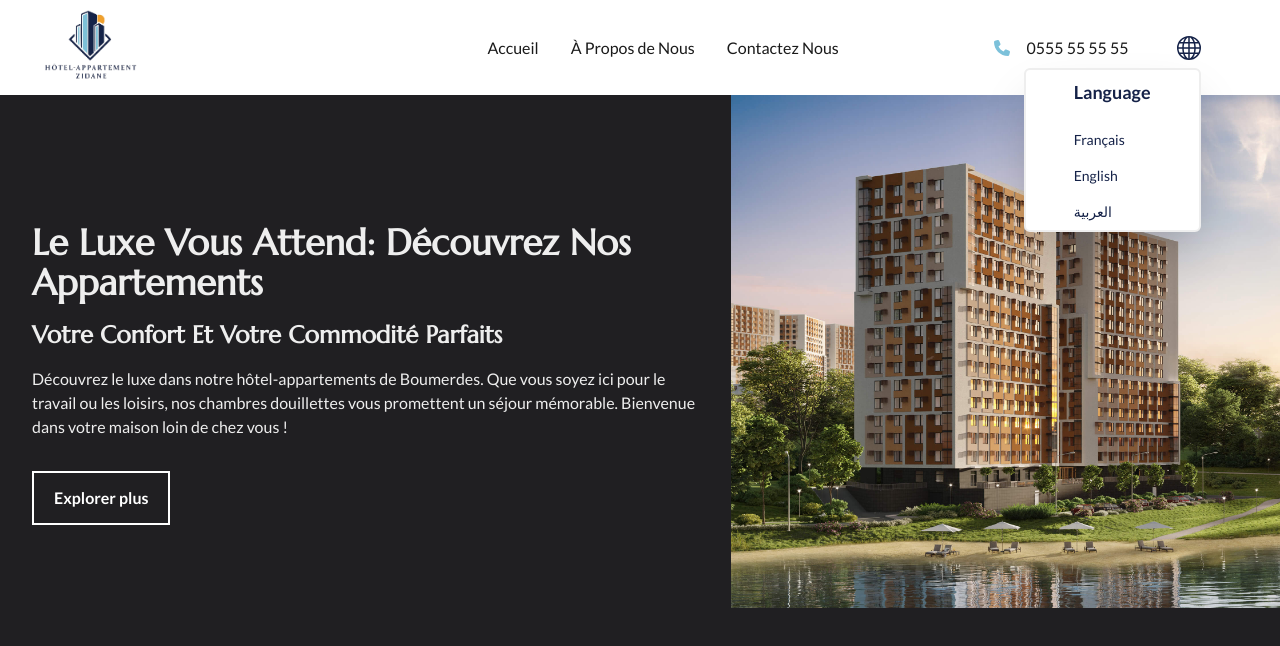
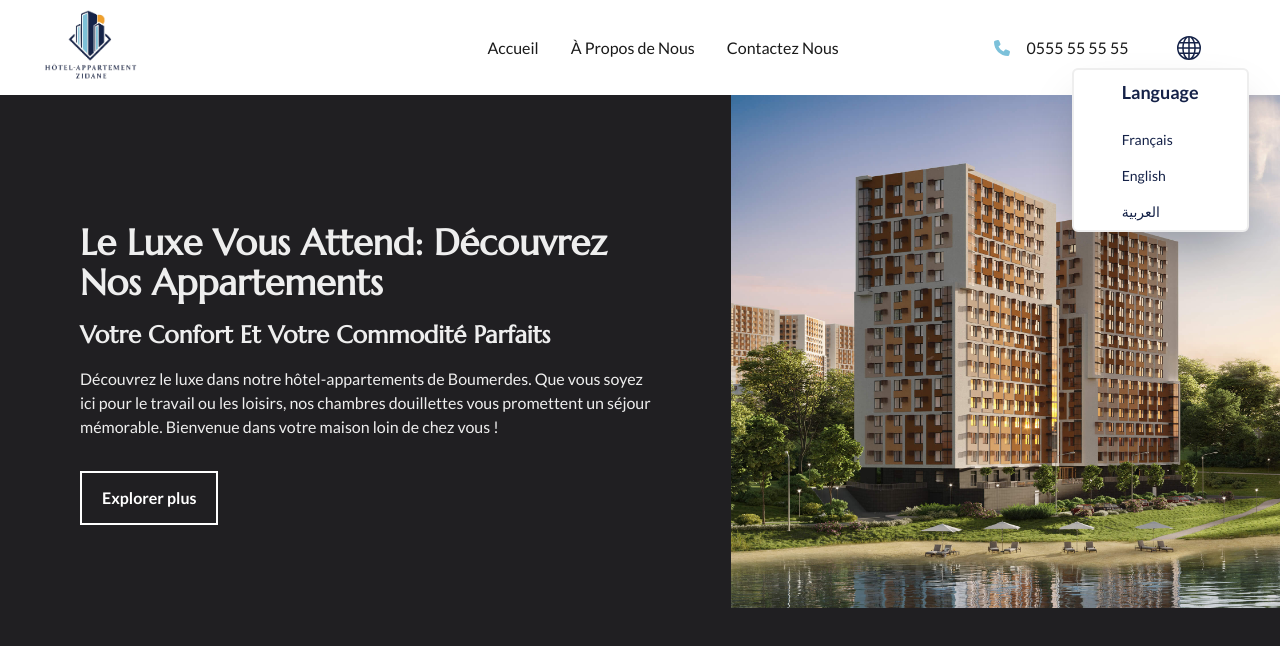
Before and after one commit to KamelMesbahi13/hotel, a React (Vite) app: page / in a window 1280 px wide. Both pictures are taken after a click on the button 1188 px from the left and 47 px from the top of the page. Shown: the top 646 px of the page. Built offline with nearby package versions, Linux system fonts and the light colour scheme.

Commit message:
adding intoduction component commit

```diff
--- a/src/Components/Home/Introduction/Introduction.jsx
+++ b/src/Components/Home/Introduction/Introduction.jsx
@@ -10,7 +10,7 @@ const Introduction = () => {
     <div>
       <div className="flex flex-col md:flex-row">
         <div>
-          <div className="container mt-8 md:mt-32">
+          <div className="container mt-8 md:px-20 xl:mt-32">
             <div>
               <h1>{t("introduction_header")}</h1>
               <h2 className="my-4">{t("introduction_subheader")}</h2>
--- a/src/Components/Navbar/Navbar.jsx
+++ b/src/Components/Navbar/Navbar.jsx
@@ -69,7 +69,9 @@ const Navbar = () => {
                     <i className="ltr:mr-4 rtl:mr-4 text-thirdColor">
                       {<FaPhone />}
                     </i>
-                    <p className="linkColor initialDirection">0555 55 55 55</p>
+                    <p className="text-xs xl:text-base linkColor initialDirection">
+                      0555 55 55 55
+                    </p>
                   </div>
                   <span className="text-2xl cursor-pointer ltr:ml-12 rtl:mr-12">
                     <TranslateIcon />
--- a/src/Ui/TranslationIcon/TranslationIcon.jsx
+++ b/src/Ui/TranslationIcon/TranslationIcon.jsx
@@ -68,7 +68,7 @@ function TranslateIcon() {
               <GlobeIcon />
             </button>
             {isOpen && (
-              <ul className="absolute z-10 px-8 mt-2 mr-12 bg-white border-2 rounded-md shadow-2xl -right-12 border-grey">
+              <ul className="absolute z-10 px-8 mt-2 mr-12 bg-white border-2 rounded-md shadow-2xl md:mr-0 -right-12 border-grey">
                 <li>
                   <h6 className="block px-2 py-1 text-lg font-bold lg:px-4 lg:py-2 text-mainColor">
                     {t("Language")}
```
